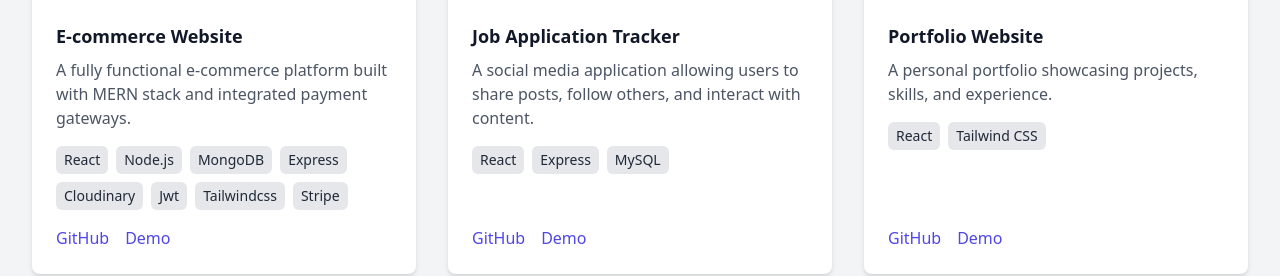
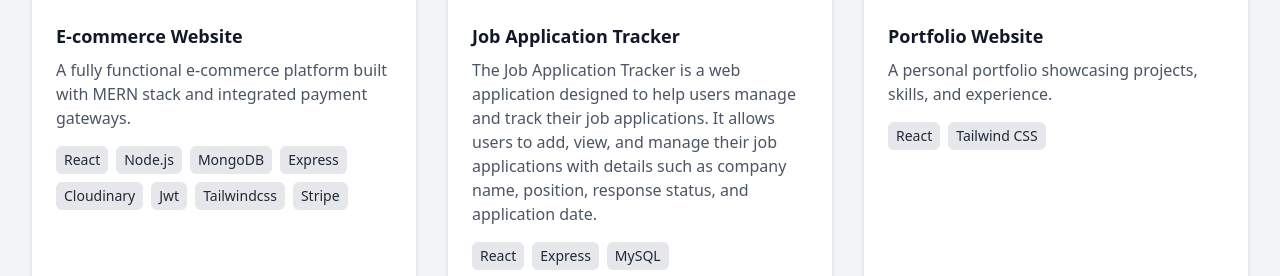
Before and after one commit to deepakkumar55/PersonalPortFolio, a React (Create React App) app: page /project in a window 1280 px wide. Shown: the part 390-666 px from the top of the page. Built offline with nearby package versions, Linux system fonts and the light colour scheme.

Commit message:
Update Job Application Tracker description

```diff
--- a/src/Image/Project.js
+++ b/src/Image/Project.js
@@ -15,7 +15,7 @@ export const projectlist = [
     {
         id: 2,
         title: 'Job Application Tracker',
-        description: 'A social media application allowing users to share posts, follow others, and interact with content.',
+        description: 'The Job Application Tracker is a web application designed to help users manage and track their job applications. It allows users to add, view, and manage their job applications with details such as company name, position, response status, and application date.',
         image: pht3,
         technologies: ['React', 'Express', 'MySQL'],
         github: 'https://github.com/deepakkumar55/Job-Application-Tracker',
```
